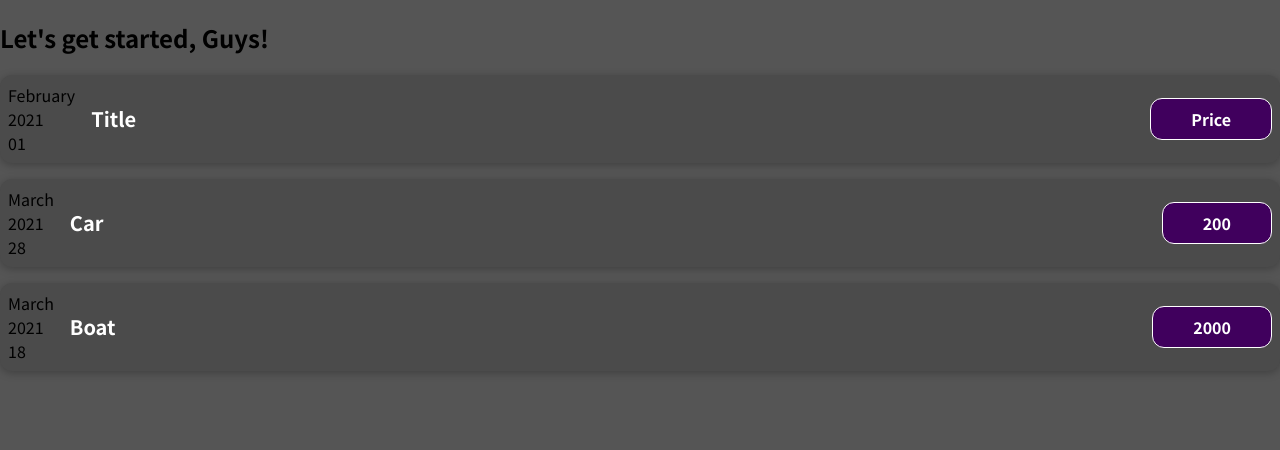
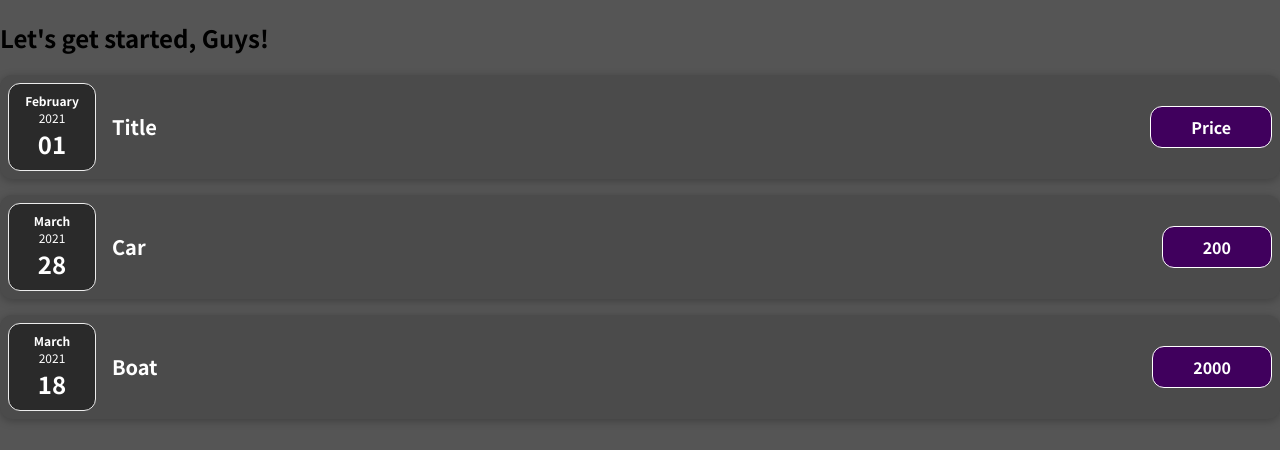
Before and after one commit to abilcode/reaction, a JavaScript app in the folder react basics/: page / in a window 1280 px wide. Shown: the top 450 px of the page. Built offline with nearby package versions, Linux system fonts and the light colour scheme.

Commit message:
styling timestamp

```diff
--- /dev/null
+++ b/react basics/src/components/ExpenseDate.css
@@ -0,0 +1,26 @@
+.expense-date {
+  display: flex;
+  flex-direction: column;
+  width: 5.5rem;
+  height: 5.5rem;
+  border: 1px solid #ececec;
+  background-color: #2a2a2a;
+  color: white;
+  border-radius: 12px;
+  align-items: center;
+  justify-content: center;
+}
+
+.expense-date__month {
+  font-size: 0.75rem;
+  font-weight: bold;
+}
+
+.expense-date__year {
+  font-size: 0.75rem;
+}
+
+.expense-date__day {
+  font-size: 1.5rem;
+  font-weight: bold;
+}
--- /dev/null
+++ b/react basics/src/components/ExpenseDate.js
@@ -0,0 +1,16 @@
+import "./ExpenseDate.css";
+
+function ExpenseDate(props) {
+  const month = props.date.toLocaleString("en-US", { month: "long" });
+  const year = props.date.getFullYear();
+  const day = props.date.toLocaleString("en-US", { day: "2-digit" });
+  return (
+    <div className='expense-date'>
+      <div className='expense-date__month'>{month}</div>
+      <div className='expense-date__year'>{year}</div>
+      <div className='expense-date__day'>{day}</div>
+    </div>
+  );
+}
+
+export default ExpenseDate;
--- a/react basics/src/components/ExpenseItem.js
+++ b/react basics/src/components/ExpenseItem.js
@@ -1,17 +1,10 @@
+import ExpenseDate from "./ExpenseDate";
 import "./ExpenseItem.css";
 
 function ExpenseItem(props) {
-  const month = props.date.toLocaleString("en-US", { month: "long" });
-  const year = props.date.getFullYear();
-  const day = props.date.toLocaleString("en-US", { day: "2-digit" });
   return (
     <div className='expense-item'>
-      <div>
-        <div>{month}</div>
-        <div>{year}</div>
-        <div>{day}</div>
-      </div>
-
+      <ExpenseDate date={props.date} />
       <div className='expense-item__description'>
         <h2>{props.title}</h2>
       </div>
```
Also changed, not shown: 1 other file (tests, documents, lock files or other folders).
